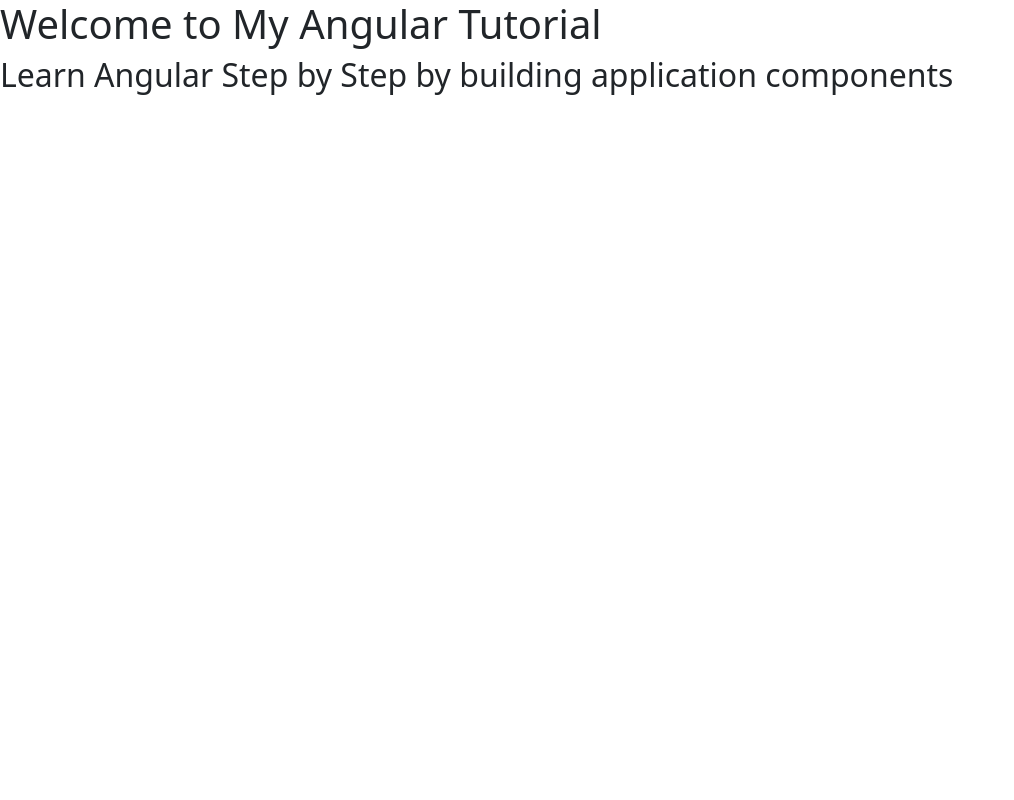
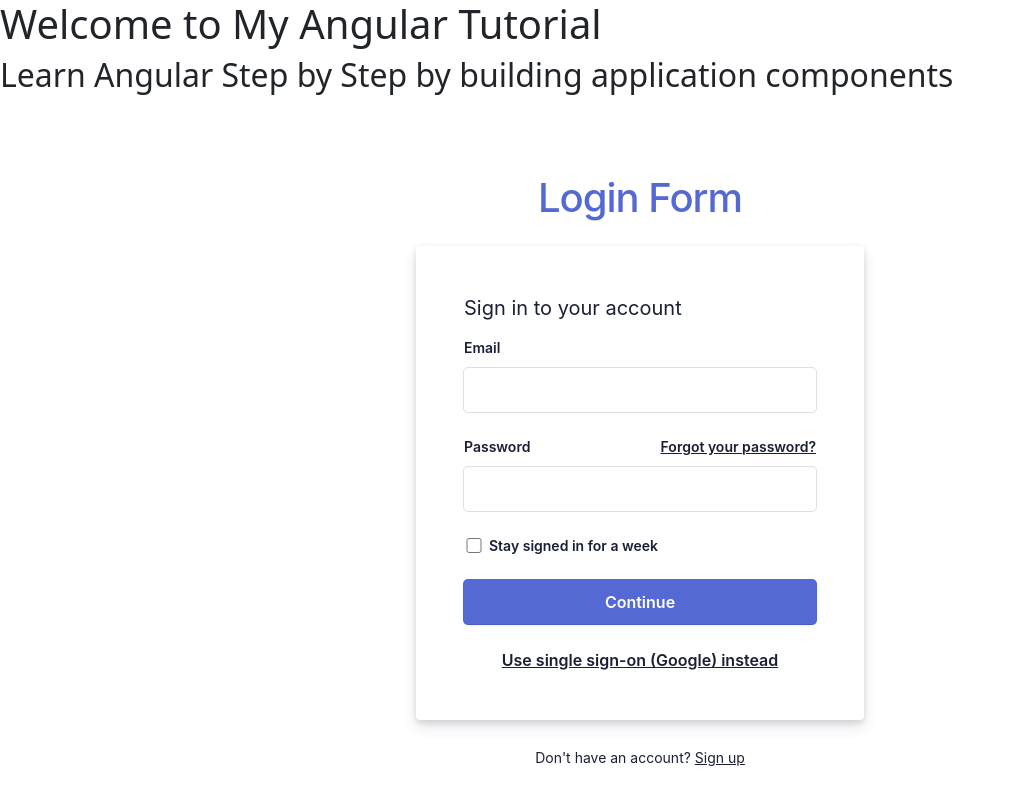
Before and after one commit to Harish0512-design/angulartuto, an Angular app: page /login in a window 1280 px wide. Shown: the top 800 px of the page, without its empty margins (0-1014 px from the left). Built offline with nearby package versions, Linux system fonts and the light colour scheme.

Commit message:
add login form - suggestion: search on code pen for samples

```diff
--- a/src/app/app.html
+++ b/src/app/app.html
@@ -1,2 +1,4 @@
 <h1>Welcome to My Angular Tutorial</h1>
 <h2> Learn Angular Step by Step by building application components</h2>
+<router-outlet></router-outlet>
+<app-login></app-login>
--- a/src/app/app.ts
+++ b/src/app/app.ts
@@ -1,10 +1,11 @@
 import { Component, signal } from '@angular/core';
 import { RouterOutlet } from '@angular/router';
+import { Login } from "./components/login/login";
 
 
 @Component({
   selector: 'app-root',
-  imports: [RouterOutlet],
+  imports: [RouterOutlet, Login],
   templateUrl: './app.html',
   styleUrl: './app.css'
 })
--- a/src/app/components/login/login.css
+++ b/src/app/components/login/login.css
@@ -0,0 +1,311 @@
+* {
+    padding: 0;
+    margin: 0;
+    color: #1a1f36;
+    box-sizing: border-box;
+    word-wrap: break-word;
+    font-family: -apple-system, BlinkMacSystemFont, Segoe UI, Roboto, Helvetica Neue, Ubuntu,
+        sans-serif;
+}
+
+body {
+    min-height: 100%;
+    background-color: #ffffff;
+}
+
+h1 {
+    letter-spacing: -1px;
+    color: #5469d4;
+}
+
+.login-root {
+    background: #fff;
+    display: flex;
+    width: 100%;
+    min-height: 100vh;
+    overflow: hidden;
+}
+
+.loginbackground {
+    min-height: 692px;
+    position: fixed;
+    bottom: 0;
+    left: 0;
+    right: 0;
+    top: 0;
+    z-index: 0;
+    overflow: hidden;
+}
+
+.flex-flex {
+    display: flex;
+}
+
+.align-center {
+    align-items: center;
+}
+
+.center-center {
+    align-items: center;
+    justify-content: center;
+}
+
+.box-root {
+    box-sizing: border-box;
+}
+
+.flex-direction--column {
+    -ms-flex-direction: column;
+    flex-direction: column;
+}
+
+.box-divider--light-all-2 {
+    box-shadow: inset 0 0 0 2px #e3e8ee;
+}
+
+.box-background--blue {
+    background-color: #5469d4;
+}
+
+.box-background--white {
+    background-color: #ffffff;
+}
+
+.box-background--blue800 {
+    background-color: #212d63;
+}
+
+.box-background--gray100 {
+    background-color: #e3e8ee;
+}
+
+.box-background--cyan200 {
+    background-color: #7fd3ed;
+}
+
+.padding-top--64 {
+    padding-top: 64px;
+}
+
+.padding-top--24 {
+    padding-top: 24px;
+}
+
+.padding-top--48 {
+    padding-top: 48px;
+}
+
+.padding-bottom--24 {
+    padding-bottom: 24px;
+}
+
+.padding-horizontal--48 {
+    padding: 48px;
+}
+
+.padding-bottom--15 {
+    padding-bottom: 15px;
+}
+
+.flex-justifyContent--center {
+    -ms-flex-pack: center;
+    justify-content: center;
+}
+
+.formbg {
+    margin: 0px auto;
+    width: 100%;
+    max-width: 448px;
+    background: white;
+    border-radius: 4px;
+    box-shadow: rgba(60, 66, 87, 0.12) 0px 7px 14px 0px, rgba(0, 0, 0, 0.12) 0px 3px 6px 0px;
+}
+
+span {
+    display: block;
+    font-size: 20px;
+    line-height: 28px;
+    color: #1a1f36;
+}
+
+label {
+    margin-bottom: 10px;
+}
+
+.reset-pass a,
+label {
+    font-size: 14px;
+    font-weight: 600;
+    display: block;
+}
+
+.reset-pass>a {
+    text-align: right;
+    margin-bottom: 10px;
+}
+
+.grid--50-50 {
+    display: grid;
+    grid-template-columns: 50% 50%;
+    align-items: center;
+}
+
+input {
+    font-size: 16px;
+    line-height: 28px;
+    padding: 8px 16px;
+    width: 100%;
+    min-height: 44px;
+    border: unset;
+    border-radius: 4px;
+    outline-color: rgb(84 105 212 / 0.5);
+    background-color: rgb(255, 255, 255);
+    box-shadow: rgba(0, 0, 0, 0) 0px 0px 0px 0px, rgba(0, 0, 0, 0) 0px 0px 0px 0px,
+        rgba(0, 0, 0, 0) 0px 0px 0px 0px, rgba(60, 66, 87, 0.16) 0px 0px 0px 1px,
+        rgba(0, 0, 0, 0) 0px 0px 0px 0px, rgba(0, 0, 0, 0) 0px 0px 0px 0px,
+        rgba(0, 0, 0, 0) 0px 0px 0px 0px;
+}
+
+input[type="submit"] {
+    background-color: rgb(84, 105, 212);
+    box-shadow: rgba(0, 0, 0, 0) 0px 0px 0px 0px, rgba(0, 0, 0, 0) 0px 0px 0px 0px,
+        rgba(0, 0, 0, 0.12) 0px 1px 1px 0px, rgb(84, 105, 212) 0px 0px 0px 1px,
+        rgba(0, 0, 0, 0) 0px 0px 0px 0px, rgba(0, 0, 0, 0) 0px 0px 0px 0px,
+        rgba(60, 66, 87, 0.08) 0px 2px 5px 0px;
+    color: #fff;
+    font-weight: 600;
+    cursor: pointer;
+}
+
+.field-checkbox input {
+    width: 20px;
+    height: 15px;
+    margin-right: 5px;
+    box-shadow: unset;
+    min-height: unset;
+}
+
+.field-checkbox label {
+    display: flex;
+    align-items: center;
+    margin: 0;
+}
+
+a.ssolink {
+    display: block;
+    text-align: center;
+    font-weight: 600;
+}
+
+.footer-link span {
+    font-size: 14px;
+    text-align: center;
+}
+
+.listing a {
+    color: #697386;
+    font-weight: 600;
+    margin: 0 10px;
+}
+
+input {
+    font-size: 16px;
+    line-height: 28px;
+    padding: 8px 16px;
+    width: 100%;
+    min-height: 44px;
+    border: unset;
+    border-radius: 4px;
+    outline-color: rgb(84 105 212 / 0.5);
+    background-color: rgb(255, 255, 255);
+    box-shadow: rgba(0, 0, 0, 0) 0px 0px 0px 0px, rgba(0, 0, 0, 0) 0px 0px 0px 0px,
+        rgba(0, 0, 0, 0) 0px 0px 0px 0px, rgba(60, 66, 87, 0.16) 0px 0px 0px 1px,
+        rgba(0, 0, 0, 0) 0px 0px 0px 0px, rgba(0, 0, 0, 0) 0px 0px 0px 0px,
+        rgba(0, 0, 0, 0) 0px 0px 0px 0px;
+}
+
+input[type="submit"] {
+    background-color: rgb(84, 105, 212);
+    box-shadow: rgba(0, 0, 0, 0) 0px 0px 0px 0px, rgba(0, 0, 0, 0) 0px 0px 0px 0px,
+        rgba(0, 0, 0, 0.12) 0px 1px 1px 0px, rgb(84, 105, 212) 0px 0px 0px 1px,
+        rgba(0, 0, 0, 0) 0px 0px 0px 0px, rgba(0, 0, 0, 0) 0px 0px 0px 0px,
+        rgba(60, 66, 87, 0.08) 0px 2px 5px 0px;
+    color: #fff;
+    font-weight: 600;
+    cursor: pointer;
+}
+
+.field-checkbox input {
+    width: 20px;
+    height: 15px;
+    margin-right: 5px;
+    box-shadow: unset;
+    min-height: unset;
+}
+
+.field-checkbox label {
+    display: flex;
+    align-items: center;
+    margin: 0;
+}
+
+a.ssolink {
+    display: block;
+    text-align: center;
+    font-weight: 600;
+}
+
+.footer-link span {
+    font-size: 14px;
+    text-align: center;
+}
+
+.listing a {
+    color: #697386;
+    font-weight: 600;
+    margin: 0 10px;
+}
+
+.animationRightLeft {
+    animation: animationRightLeft 2s ease-in-out infinite;
+}
+
+.animationLeftRight {
+    animation: animationLeftRight 2s ease-in-out infinite;
+}
+
+.tans3s {
+    animation: animationLeftRight 3s ease-in-out infinite;
+}
+
+.tans4s {
+    animation: animationLeftRight 4s ease-in-out infinite;
+}
+
+@keyframes animationLeftRight {
+    0% {
+        transform: translateX(0px);
+    }
+
+    50% {
+        transform: translateX(1000px);
+    }
+
+    100% {
+        transform: translateX(0px);
+    }
+}
+
+@keyframes animationRightLeft {
+    0% {
+        transform: translateX(0px);
+    }
+
+    50% {
+        transform: translateX(-1000px);
+    }
+
+    100% {
+        transform: translateX(0px);
+    }
+}
--- a/src/app/components/login/login.html
+++ b/src/app/components/login/login.html
@@ -1 +1,51 @@
-<p>login works!</p>
+<div class="login-root">
+    <div class="box-root flex-flex flex-direction--column" style="min-height: 100vh; flex-grow: 1">
+        <div class="box-root padding-top--24 flex-flex flex-direction--column" style="flex-grow: 1; z-index: 9">
+            <div class="box-root padding-top--48 padding-bottom--24 flex-flex flex-justifyContent--center">
+                <h1>Login Form</h1>
+            </div>
+            <div class="formbg-outer">
+                <div class="formbg">
+                    <div class="formbg-inner padding-horizontal--48">
+                        <span class="padding-bottom--15">Sign in to your account</span>
+                        <form id="stripe-login">
+                            <div class="field padding-bottom--24">
+                                <label for="email">Email</label>
+                                <input type="email" name="email" />
+                            </div>
+                            <div class="field padding-bottom--24">
+                                <div class="grid--50-50">
+                                    <label for="password">Password</label>
+                                    <div class="reset-pass">
+                                        <a href="#">Forgot your password?</a>
+                                    </div>
+                                </div>
+                                <input type="password" name="password" />
+                            </div>
+                            <div class="field field-checkbox padding-bottom--24 flex-flex align-center">
+                                <label for="checkbox">
+                                    <input type="checkbox" name="checkbox" />
+                                    Stay signed in for a week
+                                </label>
+                            </div>
+                            <div class="field padding-bottom--24">
+                                <input type="submit" name="submit" value="Continue" />
+                            </div>
+                            <div class="field">
+                                <a class="ssolink" href="#">Use single sign-on (Google) instead</a>
+                            </div>
+                        </form>
+                    </div>
+                </div>
+                <div class="footer-link padding-top--24">
+                    <span>Don't have an account? <a href="">Sign up</a></span>
+                    <div class="listing padding-top--24 padding-bottom--24 flex-flex center-center">
+                        <span><a href="#">Contact</a></span>
+                        <span><a target="_blank" href="https://github.com/MDJAmin">MDJAmin</a></span>
+                        <span><a href="#">Privacy & terms</a></span>
+                    </div>
+                </div>
+            </div>
+        </div>
+    </div>
+</div>
```
